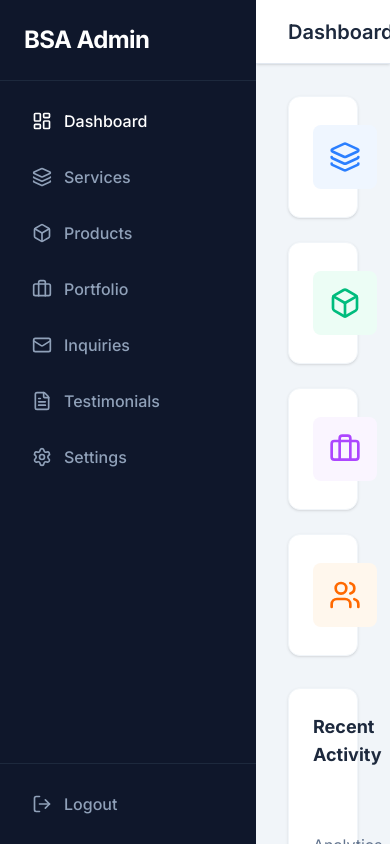
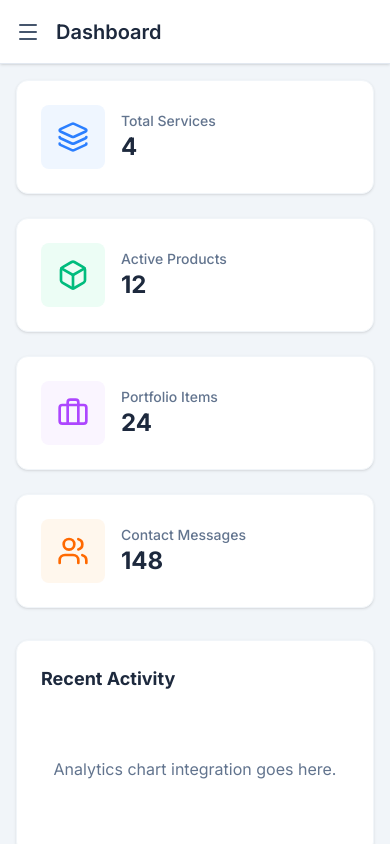
Before and after one commit to Sourabh262/BSA-TECH, a React (Vite) app in the folder frontend/: page /admin in a window 390 px wide. Built offline with nearby package versions, Linux system fonts and the light colour scheme; sample sign-in values are in the browser's storage.

Commit message:
feat: make admin dashboard and tables responsive for mobile view

```diff
--- a/frontend/src/pages/admin/AdminLayout.tsx
+++ b/frontend/src/pages/admin/AdminLayout.tsx
@@ -1,10 +1,11 @@
-import React from 'react';
+import React, { useState } from 'react';
 import { Outlet, Link, useNavigate, useLocation } from 'react-router-dom';
-import { LayoutDashboard, Layers, Box, Briefcase, FileText, Settings, LogOut, Mail } from 'lucide-react';
+import { LayoutDashboard, Layers, Box, Briefcase, FileText, Settings, LogOut, Mail, Menu, X } from 'lucide-react';
 
 const AdminLayout = () => {
   const navigate = useNavigate();
   const location = useLocation();
+  const [isSidebarOpen, setIsSidebarOpen] = useState(false);
 
   const handleLogout = () => {
     localStorage.removeItem('adminToken');
@@ -22,19 +23,35 @@
   ];
 
   return (
-    <div className="flex h-screen bg-slate-100">
+    <div className="flex h-screen bg-slate-100 overflow-hidden">
+      {/* Mobile Sidebar Overlay */}
+      {isSidebarOpen && (
+        <div
+          className="fixed inset-0 bg-black bg-opacity-50 z-20 lg:hidden"
+          onClick={() => setIsSidebarOpen(false)}
+        />
+      )}
+
       {/* Sidebar */}
-      <aside className="w-64 bg-slate-900 text-white flex flex-col">
-        <div className="p-6 border-b border-slate-800">
+      <aside
+        className={`fixed inset-y-0 left-0 z-30 w-64 bg-slate-900 text-white flex flex-col transition-transform duration-300 ease-in-out lg:static lg:translate-x-0 ${
+          isSidebarOpen ? 'translate-x-0' : '-translate-x-full'
+        }`}
+      >
+        <div className="p-6 border-b border-slate-800 flex justify-between items-center">
           <h2 className="text-2xl font-bold tracking-tight text-primary-500">BSA Admin</h2>
+          <button className="lg:hidden text-slate-400 hover:text-white" onClick={() => setIsSidebarOpen(false)}>
+            <X size={24} />
+          </button>
         </div>
-        <nav className="flex-1 p-4 space-y-2">
+        <nav className="flex-1 p-4 space-y-2 overflow-y-auto">
           {navItems.map((item) => {
             const isActive = location.pathname === item.path;
             return (
               <Link
                 key={item.name}
                 to={item.path}
+                onClick={() => setIsSidebarOpen(false)}
                 className={`flex items-center gap-3 px-4 py-3 rounded-lg transition-colors ${
                   isActive
                     ? 'bg-primary-600 text-white'
@@ -59,13 +76,19 @@
       </aside>
 
       {/* Main Content */}
-      <main className="flex-1 flex flex-col overflow-hidden">
-        <header className="bg-white border-b border-slate-200 h-16 flex items-center px-8 shadow-sm">
-          <h1 className="text-xl font-semibold text-slate-800">
+      <main className="flex-1 flex flex-col min-w-0 overflow-hidden">
+        <header className="bg-white border-b border-slate-200 h-16 flex items-center px-4 md:px-8 shadow-sm shrink-0">
+          <button
+            className="mr-4 text-slate-600 hover:text-slate-900 lg:hidden"
+            onClick={() => setIsSidebarOpen(true)}
+          >
+            <Menu size={24} />
+          </button>
+          <h1 className="text-xl font-semibold text-slate-800 truncate">
             {navItems.find(item => item.path === location.pathname)?.name || 'Admin Panel'}
           </h1>
         </header>
-        <div className="flex-1 overflow-auto p-8">
+        <div className="flex-1 overflow-auto p-4 md:p-8">
           <Outlet />
         </div>
       </main>
--- a/frontend/src/pages/admin/ManageInquiries.tsx
+++ b/frontend/src/pages/admin/ManageInquiries.tsx
@@ -64,6 +64,7 @@
         <div className="flex justify-center p-12"><Loader2 className="animate-spin text-emerald-500" size={32} /></div>
       ) : (
         <div className="bg-white rounded-xl shadow-sm border border-slate-200 overflow-hidden">
+          <div className="overflow-x-auto">
             <table className="w-full text-left border-collapse">
               <thead>
                 <tr className="bg-slate-50 border-b border-slate-200 text-slate-500 text-sm">
@@ -122,6 +123,7 @@
               </tbody>
             </table>
           </div>
+        </div>
       )}
 
       {/* View Inquiry Modal */}
--- a/frontend/src/pages/admin/ManagePortfolio.tsx
+++ b/frontend/src/pages/admin/ManagePortfolio.tsx
@@ -134,6 +134,7 @@
         <div className="flex justify-center p-12"><Loader2 className="animate-spin text-emerald-500" size={32} /></div>
       ) : (
         <div className="bg-white rounded-xl shadow-sm border border-slate-200 overflow-hidden">
+          <div className="overflow-x-auto">
             <table className="w-full text-left border-collapse">
               <thead>
                 <tr className="bg-slate-50 border-b border-slate-200 text-slate-500 text-sm">
@@ -178,6 +179,7 @@
                 )}
               </tbody>
             </table>
+          </div>
         </div>
       )}
 
--- a/frontend/src/pages/admin/ManageProducts.tsx
+++ b/frontend/src/pages/admin/ManageProducts.tsx
@@ -128,6 +128,7 @@
         <div className="flex justify-center p-12"><Loader2 className="animate-spin text-emerald-500" size={32} /></div>
       ) : (
         <div className="bg-white rounded-xl shadow-sm border border-slate-200 overflow-hidden">
+          <div className="overflow-x-auto">
             <table className="w-full text-left border-collapse">
               <thead>
                 <tr className="bg-slate-50 border-b border-slate-200 text-slate-500 text-sm">
@@ -170,6 +171,7 @@
                 )}
               </tbody>
             </table>
+          </div>
         </div>
       )}
 
--- a/frontend/src/pages/admin/ManageServices.tsx
+++ b/frontend/src/pages/admin/ManageServices.tsx
@@ -131,6 +131,7 @@
         <div className="flex justify-center p-12"><Loader2 className="animate-spin text-primary-500" size={32} /></div>
       ) : (
         <div className="bg-white rounded-xl shadow-sm border border-slate-200 overflow-hidden">
+          <div className="overflow-x-auto">
             <table className="w-full text-left border-collapse">
               <thead>
                 <tr className="bg-slate-50 border-b border-slate-200 text-slate-500 text-sm">
@@ -170,6 +171,7 @@
                 )}
               </tbody>
             </table>
+          </div>
         </div>
       )}
 
--- a/frontend/src/pages/admin/ManageTestimonials.tsx
+++ b/frontend/src/pages/admin/ManageTestimonials.tsx
@@ -120,6 +120,7 @@
         <div className="flex justify-center p-12"><Loader2 className="animate-spin text-emerald-500" size={32} /></div>
       ) : (
         <div className="bg-white rounded-xl shadow-sm border border-slate-200 overflow-hidden">
+          <div className="overflow-x-auto">
             <table className="w-full text-left border-collapse">
               <thead>
                 <tr className="bg-slate-50 border-b border-slate-200 text-slate-500 text-sm">
@@ -160,6 +161,7 @@
                 )}
               </tbody>
             </table>
+          </div>
         </div>
       )}
 
```
Lines whose indentation alone changed are shown as unchanged.
